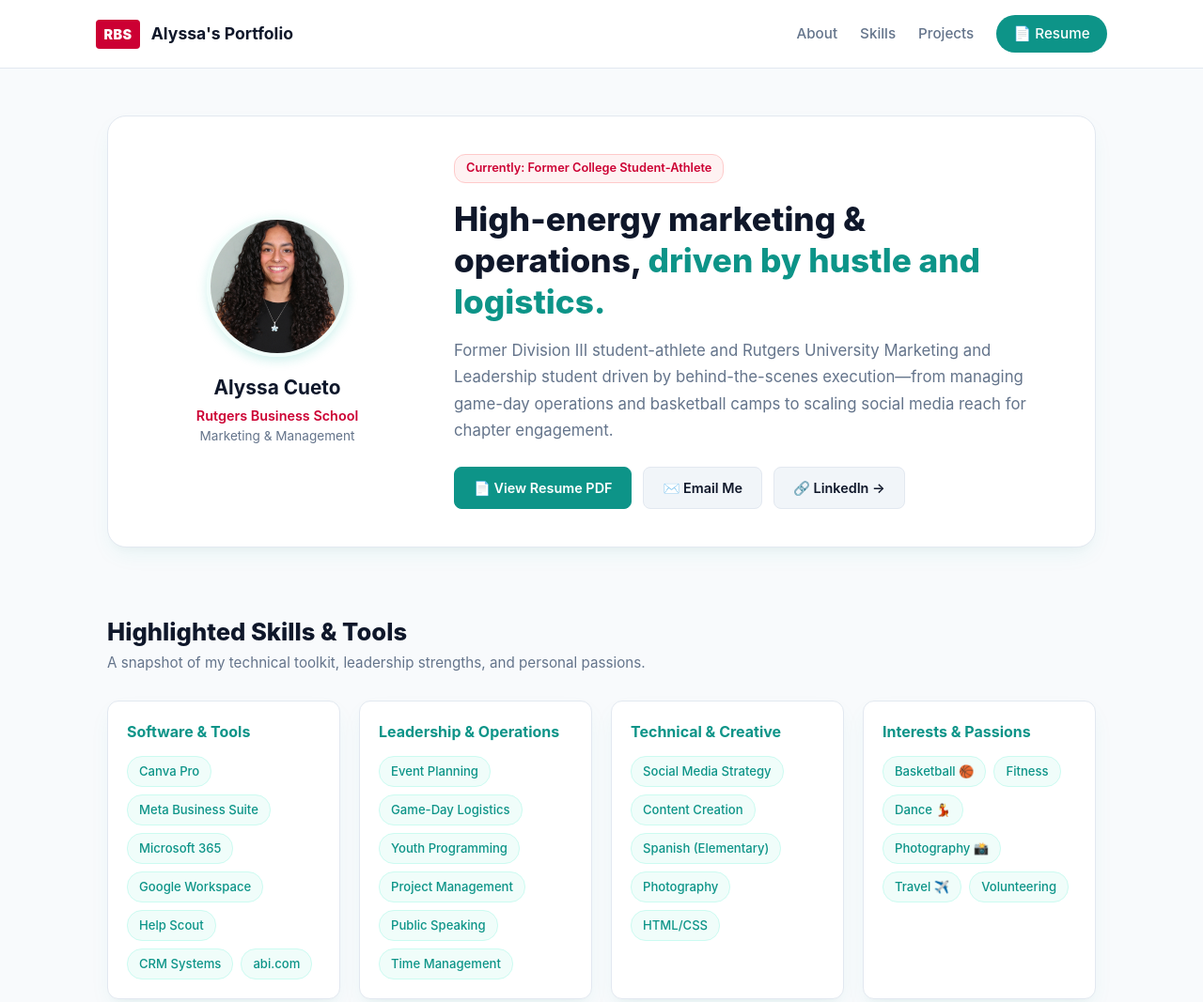
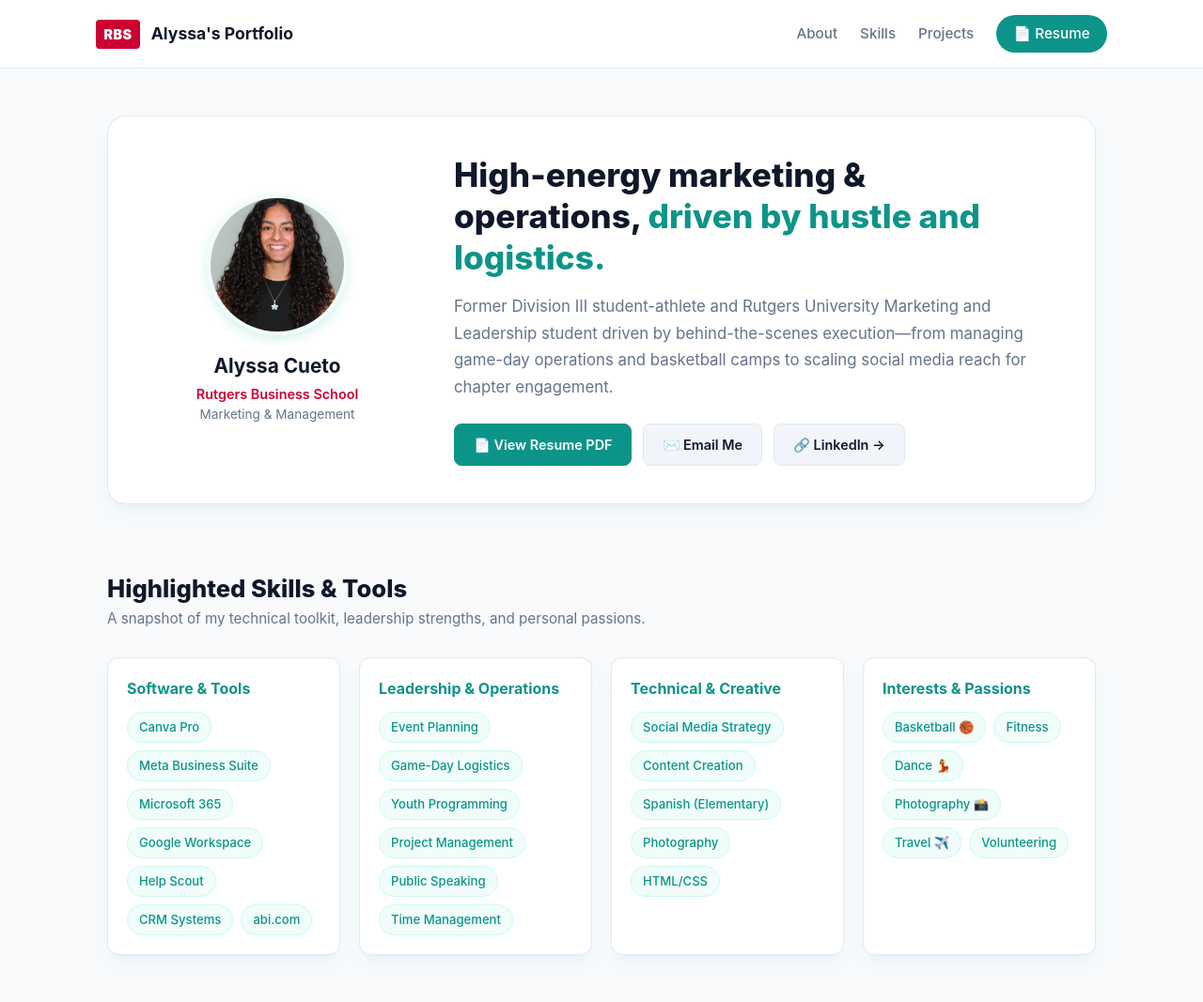
Before and after one commit to ajc597/ajc597.github.io, a plain HTML site: page index.html in a window 1280 px wide. Shown: the top 1067 px of the page at 94% size. Drawn offline with Linux system fonts and the light colour scheme.

Commit message:
index.html

```diff
--- a/index.html
+++ b/index.html
@@ -149,18 +149,6 @@
         .profile-class {
             font-size: 0.85rem;
             color: var(--text-muted);
-        }
-
-        .status-badge {
-            display: inline-block;
-            background-color: #fef2f2;
-            color: var(--rutgers-red);
-            border: 1px solid #fecaca;
-            font-size: 0.8rem;
-            font-weight: 600;
-            padding: 4px 12px;
-            border-radius: 12px;
-            margin-bottom: 16px;
         }
 
         .hero-title {
@@ -403,7 +391,6 @@
             </div>
 
             <div class="bio-side">
-                <div class="status-badge">Currently: Former College Student-Athlete</div>
                 <h1 class="hero-title">High-energy marketing & operations, <span>driven by hustle and logistics.</span></h1>
                 <p class="hero-bio">
                     Former Division III student-athlete and Rutgers University Marketing and Leadership student driven by behind-the-scenes execution—from managing game-day operations and basketball camps to scaling social media reach for chapter engagement.
```
